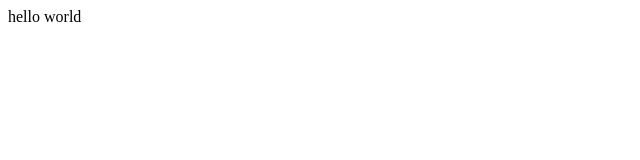
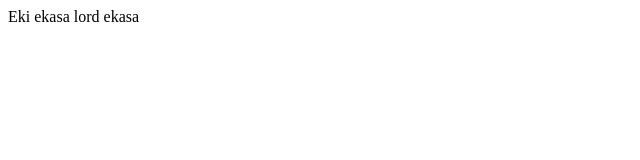
Before and after one commit to rezkyekaputra/bebekfun.github.io, a plain HTML site: page index.html in a window 1280 px wide. Shown: the full height of the page, 0-640 px from the left. Drawn offline with Linux system fonts and the light colour scheme.

Commit message:
Update index.html

```diff
--- a/index.html
+++ b/index.html
@@ -1 +1 @@
-<p>hello world<p>
+<p>Eki ekasa lord ekasa<p>
```
